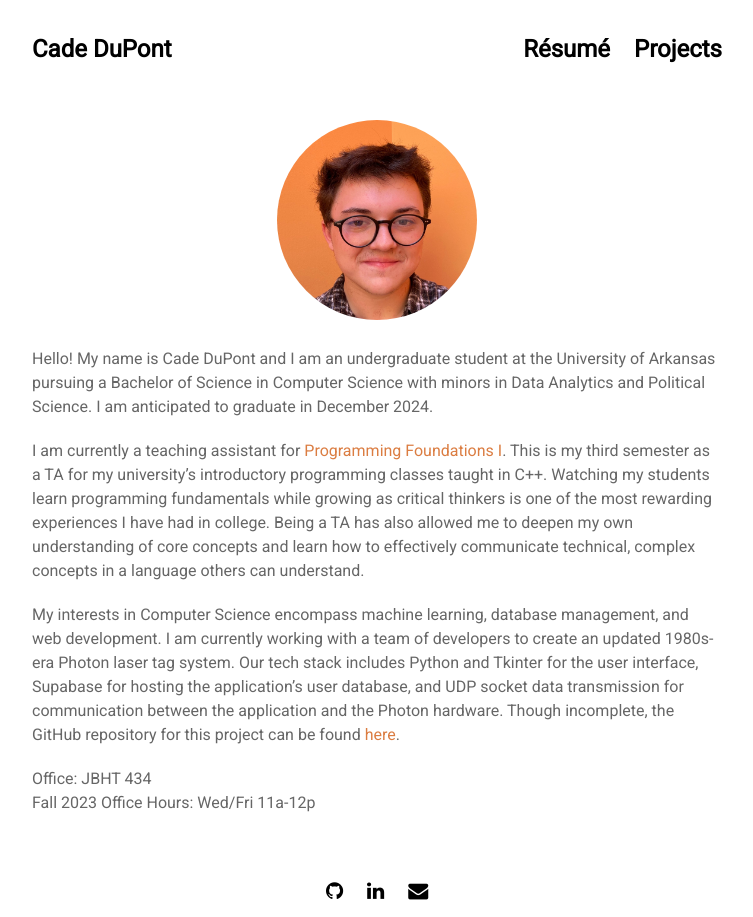
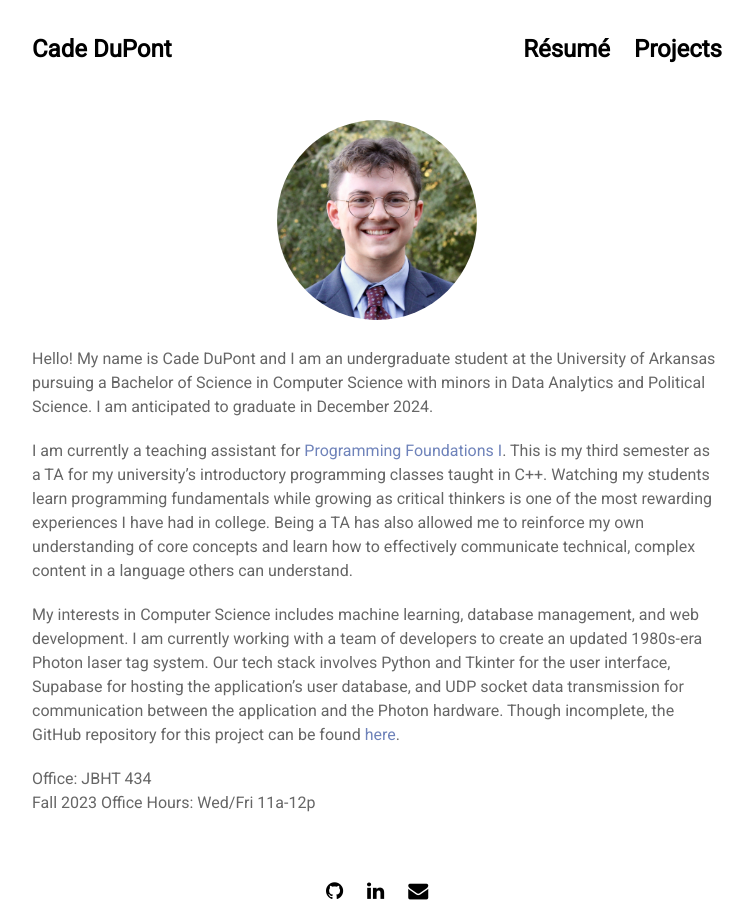
Before and after one commit to cadedupont/cadedupont.github.io, a Jekyll site: the page built from index.md, in a window 1280 px wide. Shown: the whole page, without its empty margins (263-1016 px from the left). Built offline with Jekyll 4.4.1, drawn with Linux system fonts in a browser that asks for light colours; nearby versions of some CDN libraries.

Commit message:
Update self photo on home page, accent colors

```diff
--- a/_data/settings.yml
+++ b/_data/settings.yml
@@ -20,7 +20,7 @@ projects:
 
 social:
 - {icon: 'github',    link: 'https://github.com/cadedupont'}
-- {icon: 'linkedin',  link: 'https://www.linkedin.com/in/cade-dupont-5987a3220/'}
+- {icon: 'linkedin',  link: 'https://linkedin.com/in/cadedupont'}
 - {icon: 'envelope',  link: 'mailto:cadedupont45@gmail.com'}
 
 # social network icons available: 'twitter' / 'facebook' / 'github' / 'pinterest' 'google-plus' / 'linkedin' / 'youtube' / 'instagram' / 'dribbble' / 'behance' / 'soundcloud' / 'vine'
--- a/_includes/resume.html
+++ b/_includes/resume.html
@@ -1,4 +1,4 @@
 <object>
-    <p>A copy of my résumé is attached below. You can download a PDF copy <a href="/assets/Cade DuPont - Resume.pdf" download>here</a>.</p>
+    <p align="center">A copy of my résumé is attached below. You can download a PDF copy <a href="/assets/Cade DuPont - Resume.pdf" download>here</a>.</p>
     <embed src="/assets/Cade DuPont - Resume.pdf" width="100%" height="900px" type='application/pdf'>
 </object>
--- a/assets/css/all.sass
+++ b/assets/css/all.sass
@@ -4,8 +4,8 @@
 //------------------------------------------------
 // Set some colors as sass variables
 
-$accent-color: #bd5248
-$accent: #db7d42
+$accent-color: #7e9164
+$accent: #6f83ba
 $accent-light: adjust-hue(saturate(lighten($accent, 11%), 12.6%), 14%)
 $selectionColor: lighten($accent, 30%)
 
--- a/index.md
+++ b/index.md
@@ -4,16 +4,16 @@ title: Home
 ---
 
 <p align="center">
-    <img src="/assets/img/avatar.jpeg" width="200" height="200" style="border-radius: 50%;" alt="Cade DuPont"/>
+    <img src="/assets/img/home/self.jpeg" width="200" height="200" style="border-radius: 50%;" alt="Cade DuPont"/>
 </p>
 
 Hello! My name is Cade DuPont and I am an undergraduate student at the University of Arkansas pursuing a Bachelor of Science in Computer Science with minors in Data Analytics and Political Science. I am anticipated to graduate in December 2024.
 
 
-I am currently a teaching assistant for [Programming Foundations I](https://catalog.uark.edu/search/?P=CSCE%202004). This is my third semester as a TA for my university's introductory programming classes taught in C++. Watching my students learn programming fundamentals while growing as critical thinkers is one of the most rewarding experiences I have had in college. Being a TA has also allowed me to deepen my own understanding of core concepts and learn how to effectively communicate technical, complex concepts in a language others can understand.
+I am currently a teaching assistant for [Programming Foundations I](https://catalog.uark.edu/search/?P=CSCE%202004). This is my third semester as a TA for my university's introductory programming classes taught in C++. Watching my students learn programming fundamentals while growing as critical thinkers is one of the most rewarding experiences I have had in college. Being a TA has also allowed me to reinforce my own understanding of core concepts and learn how to effectively communicate technical, complex content in a language others can understand.
 
 
-My interests in Computer Science encompass machine learning, database management, and web development. I am currently working with a team of developers to create an updated 1980s-era Photon laser tag system. Our tech stack includes Python and Tkinter for the user interface, Supabase for hosting the application's user database, and UDP socket data transmission for communication between the application and the Photon hardware. Though incomplete, the GitHub repository for this project can be found [here](https://github.com/cadedupont/photon).
+My interests in Computer Science includes machine learning, database management, and web development. I am currently working with a team of developers to create an updated 1980s-era Photon laser tag system. Our tech stack involves Python and Tkinter for the user interface, Supabase for hosting the application's user database, and UDP socket data transmission for communication between the application and the Photon hardware. Though incomplete, the GitHub repository for this project can be found [here](https://github.com/cadedupont/photon).
 
 
 Office: JBHT 434<br>
```
Also changed, not shown: Gemfile.lock (added), assets/img/avatar.jpeg (deleted), assets/img/home/self.jpeg (added), 1 other file.
